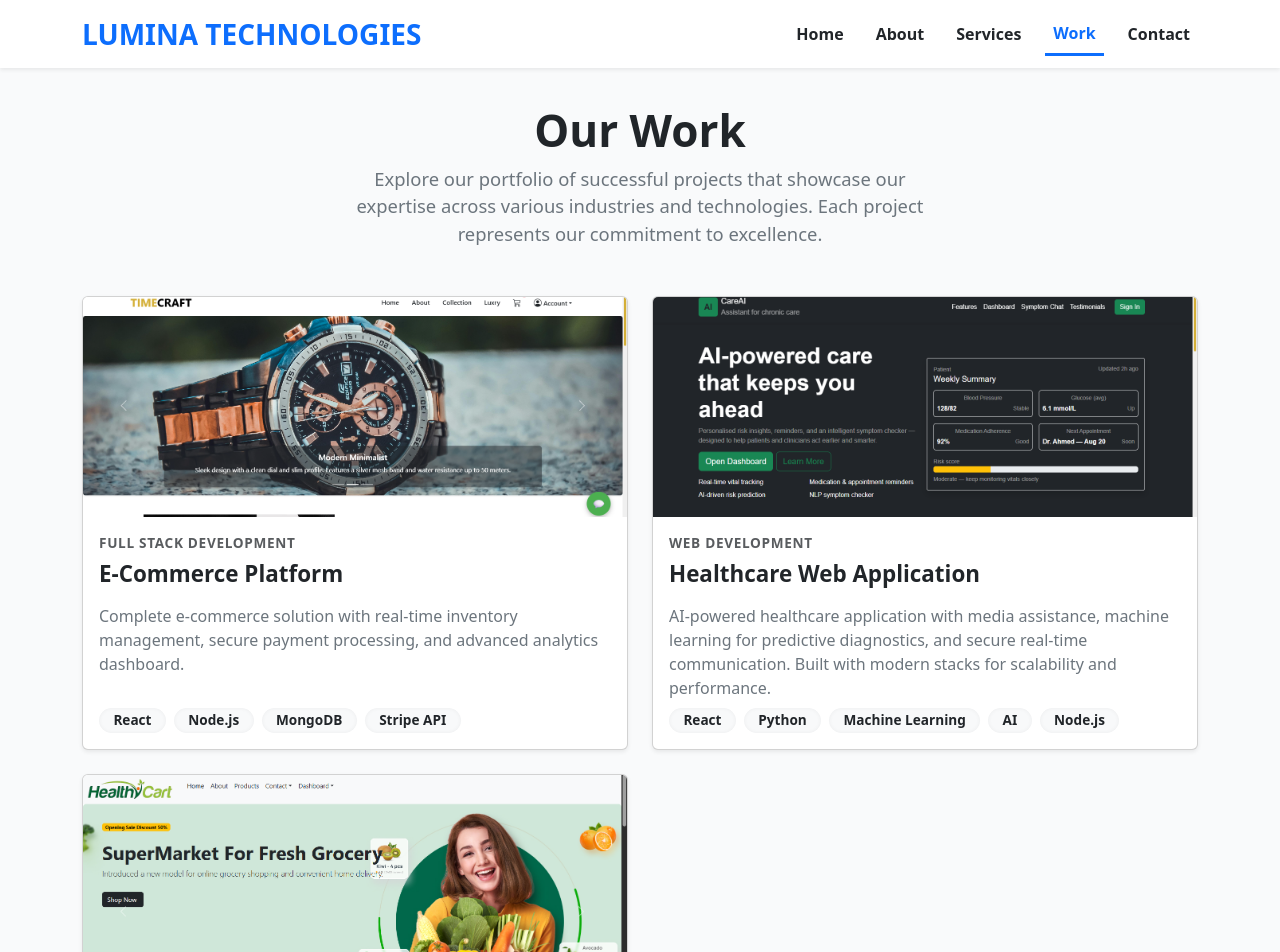
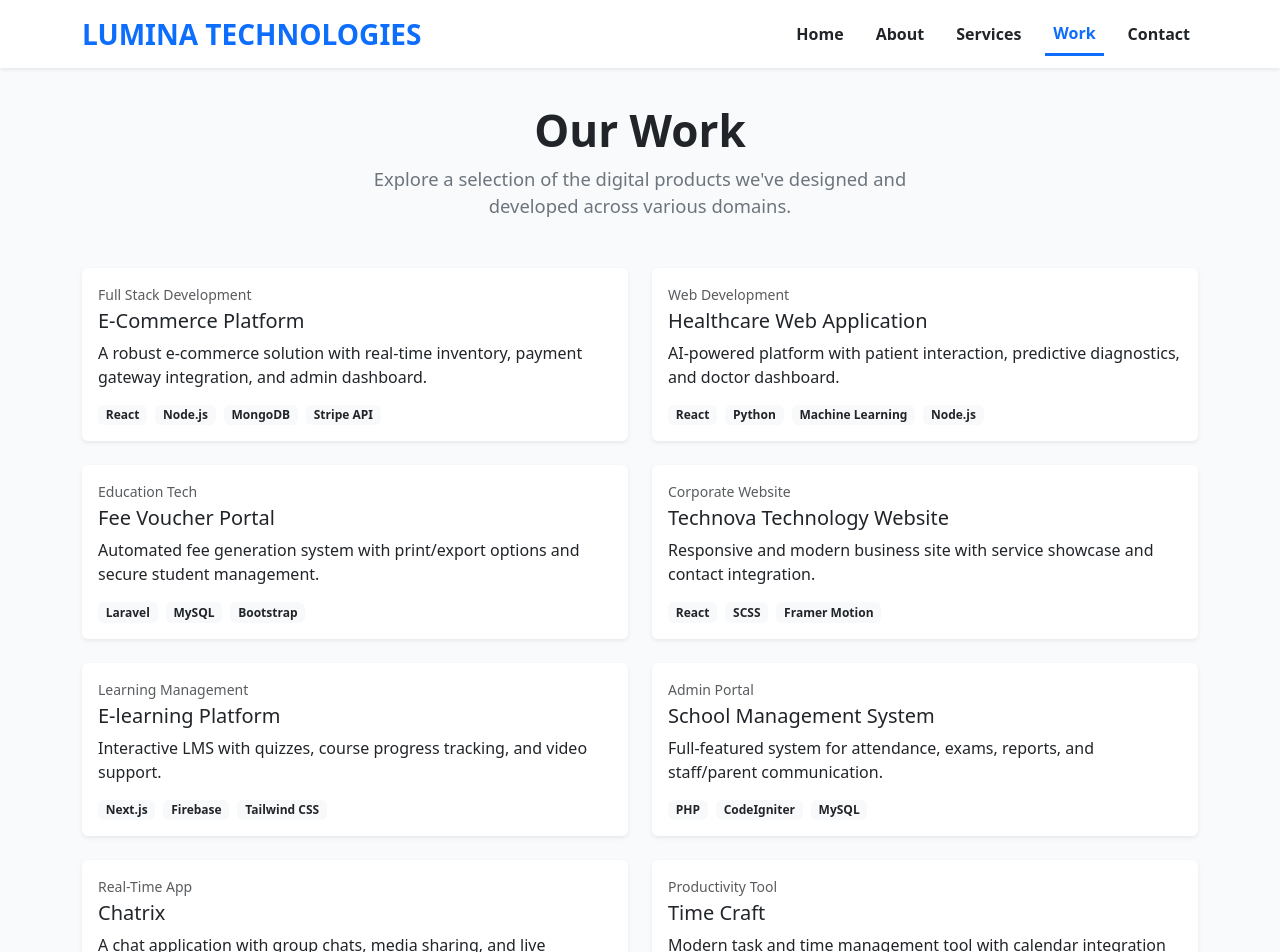
Before and after one commit to Faizan80235/LUMINA-TECHNOLOGIES, a React (Create React App) app: page /Work in a window 1280 px wide. Shown: the top 952 px of the page. Built offline with nearby package versions, Linux system fonts and the light colour scheme.

Commit message:
change my portfolio

```diff
--- a/src/Component/HeroSection.js
+++ b/src/Component/HeroSection.js
@@ -670,6 +670,7 @@ const ITServicesWebsite = () => {
       `}</style>
 
       {/* Hero Section */}
+     {/* Hero Section */}
 <section id="home" className="hero">
   <div className="container">
     <motion.div
@@ -678,7 +679,25 @@ const ITServicesWebsite = () => {
       animate="animate"
       variants={staggerContainer}
     >
-            <div className="col-lg-6">
+      {/* SVG comes first on mobile */}
+      <div className="col-lg-6 order-1 order-md-2 mb-5 mb-lg-0">
+        <motion.div
+          initial={{ opacity: 0, scale: 0.8, rotateY: -30 }}
+          animate={{ opacity: 1, scale: 1, rotateY: 0 }}
+          transition={{
+            duration: 1,
+            delay: 0.3,
+            type: "spring",
+            stiffness: 100,
+          }}
+          style={{ height: "450px" }}
+        >
+          <HeroIllustration />
+        </motion.div>
+      </div>
+
+      {/* Text comes second on mobile */}
+      <div className="col-lg-6 order-2 order-md-1">
         <motion.h1 variants={fadeInUp}>
           Crafting Digital Excellence
         </motion.h1>
@@ -688,19 +707,21 @@ const ITServicesWebsite = () => {
           deliver technology that drives business growth and creates
           exceptional user experiences.
         </motion.p>
+
+        {/* Buttons - Responsive & Centered */}
         <motion.div
           variants={fadeInUp}
-                className="d-flex gap-3 flex-wrap"
+          className="d-flex gap-3 flex-wrap justify-content-center justify-content-lg-start mt-3"
         >
           <motion.button
-                  className="btn btn-primary btn-lg"
+            className="btn btn-primary btn-lg px-4 py-2"
             whileHover={{ scale: 1.05 }}
             whileTap={{ scale: 0.95 }}
           >
             Get Started Today
           </motion.button>
           <motion.button
-                  className="btn btn-outline-primary btn-lg"
+            className="btn btn-outline-primary btn-lg px-4 py-2"
             whileHover={{ scale: 1.05 }}
             whileTap={{ scale: 0.95 }}
           >
@@ -709,7 +730,7 @@ const ITServicesWebsite = () => {
         </motion.div>
 
         {/* Hero Stats */}
-              <motion.div className="hero-stats" variants={fadeInUp}>
+        <motion.div className="hero-stats mt-4" variants={fadeInUp}>
           <div className="row">
             {stats.map((stat, index) => (
               <div key={index} className="col-6 col-md-3">
@@ -732,25 +753,10 @@ const ITServicesWebsite = () => {
           </div>
         </motion.div>
       </div>
-
-            <div className="col-lg-6">
-              <motion.div
-                initial={{ opacity: 0, scale: 0.8, rotateY: -30 }}
-                animate={{ opacity: 1, scale: 1, rotateY: 0 }}
-                transition={{
-                  duration: 1,
-                  delay: 0.3,
-                  type: "spring",
-                  stiffness: 100,
-                }}
-                style={{ height: "450px" }}
-              >
-                <HeroIllustration />
-              </motion.div>
-            </div>
     </motion.div>
   </div>
 </section>
+
 
       {/* Bootstrap Bundle JS */}
 
--- a/src/Component/PortfolioSection.js
+++ b/src/Component/PortfolioSection.js
@@ -1,9 +1,7 @@
 import React from "react";
 import "../Styles/Portfolio.css";
 import { motion } from "framer-motion";
-import Image from "../Images/image.png";
-import care from "../Images/new.png"
-import ecom from "../Images/ecom.png"
+
 const Portfolio = () => {
   const fadeInUp = {
     initial: { opacity: 0, y: 60 },
@@ -19,38 +17,73 @@ const Portfolio = () => {
     },
   };
 
-  const portfolio = [
+  const projects = [
     {
       title: "E-Commerce Platform",
       category: "Full Stack Development",
       description:
-        "Complete e-commerce solution with real-time inventory management, secure payment processing, and advanced analytics dashboard.",
-      image: Image, // imported image
+        "A robust e-commerce solution with real-time inventory, payment gateway integration, and admin dashboard.",
       tech: ["React", "Node.js", "MongoDB", "Stripe API"],
     },
     {
       title: "Healthcare Web Application",
       category: "Web Development",
       description:
-    "AI-powered healthcare application with media assistance, machine learning for predictive diagnostics, and secure real-time communication. Built with modern stacks for scalability and performance.",
-  image: care,
-  tech: ["React", "Python", "Machine Learning", "AI", "Node.js"],
+        "AI-powered platform with patient interaction, predictive diagnostics, and doctor dashboard.",
+      tech: ["React", "Python", "Machine Learning", "Node.js"],
     },
-
     {
-      title: "E-Commerce Platform",
-      category: "Full Stack Development",
+      title: "Fee Voucher Portal",
+      category: "Education Tech",
       description:
-        "Complete e-commerce solution with real-time inventory management, secure payment processing, and advanced analytics dashboard.",
-      image: ecom, // imported image
-      tech: ["React", "Node.js", "MongoDB", "Stripe API"],
+        "Automated fee generation system with print/export options and secure student management.",
+      tech: ["Laravel", "MySQL", "Bootstrap"],
     },
-
+    {
+      title: "Technova Technology Website",
+      category: "Corporate Website",
+      description:
+        "Responsive and modern business site with service showcase and contact integration.",
+      tech: ["React", "SCSS", "Framer Motion"],
+    },
+    {
+      title: "E-learning Platform",
+      category: "Learning Management",
+      description:
+        "Interactive LMS with quizzes, course progress tracking, and video support.",
+      tech: ["Next.js", "Firebase", "Tailwind CSS"],
+    },
+    {
+      title: "School Management System",
+      category: "Admin Portal",
+      description:
+        "Full-featured system for attendance, exams, reports, and staff/parent communication.",
+      tech: ["PHP", "CodeIgniter", "MySQL"],
+    },
+    {
+      title: "Chatrix",
+      category: "Real-Time App",
+      description:
+        "A chat application with group chats, media sharing, and live updates.",
+      tech: ["React", "Socket.IO", "Node.js", "MongoDB"],
+    },
+    {
+      title: "Time Craft",
+      category: "Productivity Tool",
+      description:
+        "Modern task and time management tool with calendar integration and notifications.",
+      tech: ["Vue.js", "Firebase", "Moment.js"],
+    },
+    {
+      title: "Time Watches Project",
+      category: "E-Commerce",
+      description:
+        "Online store for a luxury watch brand with product filtering, cart, and checkout.",
+      tech: ["React", "Tailwind", "Stripe", "Redux Toolkit"],
+    },
   ];
 
   return (
-    <div>
-      {/* Portfolio Section */}
     <section id="work" className="section">
       <div className="container">
         <motion.div
@@ -61,9 +94,8 @@ const Portfolio = () => {
         >
           <h2 className="section-title">Our Work</h2>
           <p className="section-subtitle">
-              Explore our portfolio of successful projects that showcase our
-              expertise across various industries and technologies. Each project
-              represents our commitment to excellence.
+            Explore a selection of the digital products we've designed and
+            developed across various domains.
           </p>
         </motion.div>
 
@@ -74,38 +106,21 @@ const Portfolio = () => {
           variants={staggerContainer}
           viewport={{ once: true }}
         >
-            {portfolio.map((item, index) => (
-              <div key={index} className="col-lg-6">
+          {projects.map((item, index) => (
+            <div key={index} className="col-md-6">
               <motion.div
-                  className="portfolio-item h-100 card shadow-sm rounded overflow-hidden"
+                className="card h-100 shadow-sm border-0"
                 variants={fadeInUp}
                 whileHover={{ scale: 1.02 }}
                 transition={{ type: "spring", stiffness: 200, damping: 20 }}
               >
-                  {/* Cover image */}
-                  <div className="portfolio-cover">
-                    {typeof item.image === "string" && item.image.length <= 4 ? (
-                      <div className="emoji-cover">{item.image}</div>
-                    ) : (
-                      <img
-                        src={item.image}
-                        alt={item.title}
-                        className="img-fluid w-100"
-                        style={{ height: "220px", objectFit: "cover" }}
-                      />
-                    )}
-                  </div>
-
-                  {/* Content */}
-                  <div className="portfolio-content p-3">
-                    <div className="portfolio-category text-muted small mb-2">
-                      {item.category}
-                    </div>
-                    <h4 className="portfolio-title">{item.title}</h4>
-                    <p className="portfolio-description">{item.description}</p>
-                    <div className="tech-stack mt-2 d-flex flex-wrap gap-2">
+                <div className="card-body">
+                  <p className="text-muted small mb-1">{item.category}</p>
+                  <h5 className="card-title">{item.title}</h5>
+                  <p className="card-text">{item.description}</p>
+                  <div className="mt-3 d-flex flex-wrap gap-2">
                     {item.tech.map((tech, idx) => (
-                        <span key={idx} className="tech-tag badge bg-light text-dark">
+                      <span key={idx} className="badge bg-light text-dark">
                         {tech}
                       </span>
                     ))}
@@ -117,7 +132,6 @@ const Portfolio = () => {
         </motion.div>
       </div>
     </section>
-    </div>
   );
 };
 
```
Lines whose indentation alone changed are shown as unchanged.
